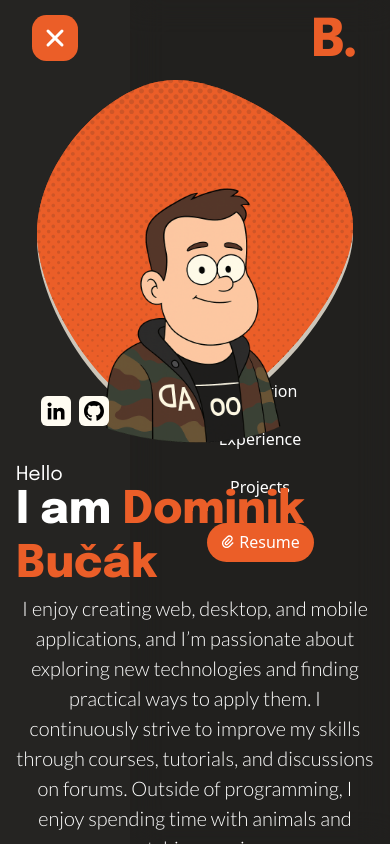
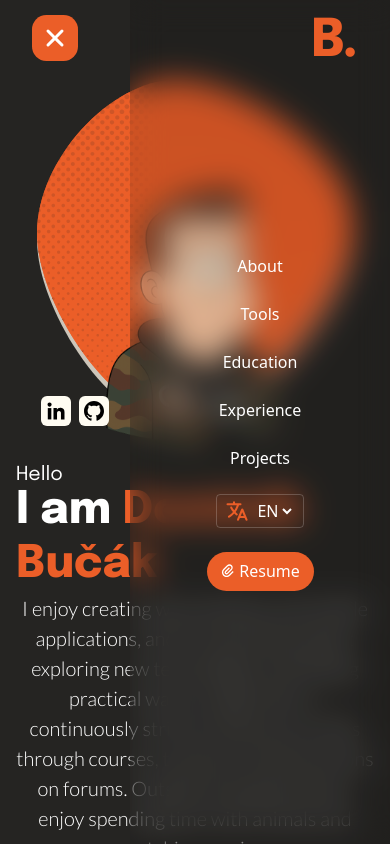
Before and after one commit to Dominikk27/portfolioWebsite, a Next.js app: page /en in a window 390 px wide. Both pictures are taken after a click on the element 55 px from the left and 37 px from the top of the page. Shown: the top 844 px of the page. Built offline with nearby package versions, Linux system fonts and the light colour scheme.

Commit message:
fixed mobile menu (z-index), added language switch

```diff
--- a/src/app/[locale]/components/Navigation.js
+++ b/src/app/[locale]/components/Navigation.js
@@ -45,14 +45,14 @@ const Navigation = () => {
   ]
 
   return (
-    <div className={`fixed w-full px-[2rem] py-2 flex flex-row-reverse md:flex-row justify-between items-center transition-all duration-500 ease-in
-                    ${scrolled ? "md:bg-black/10 md:backdrop-blur-md z-100" : ""}`}>
+    <div className={`fixed w-full px-[2rem] py-2 flex flex-row-reverse md:flex-row justify-between items-center transition-all duration-500 ease-in z-[1000]
+                    ${scrolled ? "bg-black/10 backdrop-blur-md z-100" : ""}`}>
         <div className="logo w-auto h-full flex items-center justify-center pt-2">
           <motion.a
             whileHover={{rotate: 360}}
             transition={{ duration: 0.6, ease: "easeInOut" }}
             href='#about'
-            className='text-display-h1 text-accent font-display-h1 z-[11] leading-none'>B.</motion.a>
+            className='text-display-h1 text-accent font-display-h1 z-[1001] leading-none'>B.</motion.a>
           </div>
 
         {/* DESKTOP NAV */}
@@ -70,7 +70,7 @@ const Navigation = () => {
         </div>
 
         {/* MOBILE HAMBURGER */}
-        <div className="md:hidden w-[2.9rem] h-[2.9rem] rounded-[0.9rem] bg-accent flex justify-center items-center" onClick={() => setIsOpen(!isOpen)}>
+        <div className="md:hidden w-[2.9rem] h-[2.9rem] rounded-[0.9rem] bg-accent flex justify-center items-center z-10" onClick={() => setIsOpen(!isOpen)}>
           { isOpen ? (
               <IoClose className='icon'/>
             ) :
@@ -86,7 +86,7 @@ const Navigation = () => {
               animate={{ x: 0 }}
               exit={{ x: "100%" }}
               transition={{ duration: 0.3 }}
-              className="fixed top-0 right-0 w-2/3 h-screen bg-black/10 backdrop-blur-lg flex flex-col items-center justify-center gap-6 text-white md:hidden z-[10]"
+              className="fixed top-0 right-0 w-2/3 h-screen bg-black/10 backdrop-blur-lg flex flex-col items-center justify-center gap-6 text-white md:hidden z-[100]"
             >
               {navLinks.map((link) => (
                 <a key={link.labelKey}
@@ -98,11 +98,14 @@ const Navigation = () => {
                   {t(link.labelKey)}
                 </a>
               ))}
+              <div className="languageBox">
+                <LocaleSwitcher />
+              </div>
               <a href="./cv/BučákDominik.pdf" download className="hover:text-ink flex justify-center items-center gap-[0.2rem] rounded-full bg-accent w-[6.6875rem] h-[2.4375rem]" onClick={() => setIsOpen(false)}> <RiAttachment2 /> Resume</a>
             </motion.div>
           )}
         </AnimatePresence>
-    </div>
+      </div>
   )
 }
 
```
